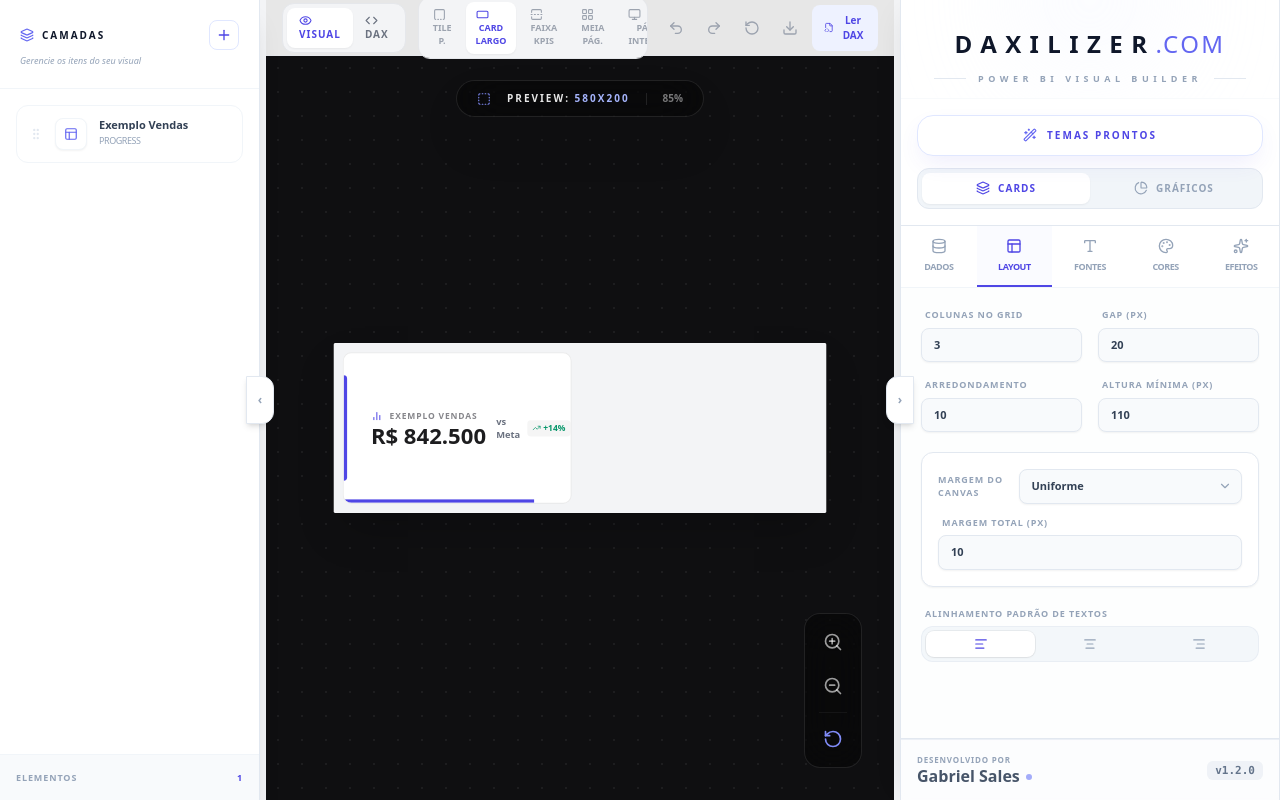
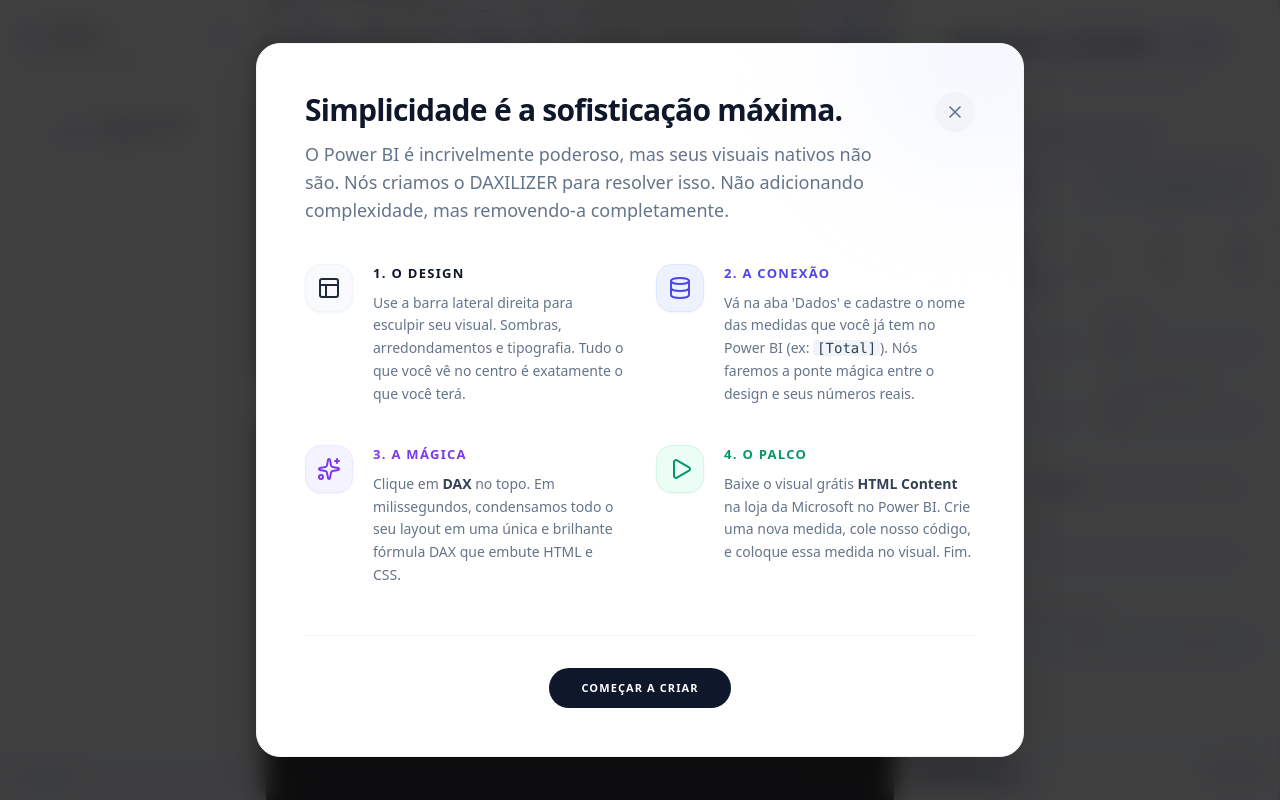
Before and after one commit to gabsalles/app-custom-html-visuals-dax-pbi, a React (Vite) app: page / in a window 1280 px wide. Built offline with nearby package versions, Linux system fonts and the light colour scheme.

Commit message:
feat: add help modal with usage instructions and help button

```diff
--- a/App.tsx
+++ b/App.tsx
@@ -9,7 +9,8 @@
   Code, Eye, Copy, Check, Settings2, Download, Upload,
   Trash2, RotateCcw, FileCode2, X, Undo2, Redo2,
   Monitor, FlipVertical, RectangleHorizontal, LayoutGrid, SquareDashedBottom,
-  Layers, Plus, GripVertical, Layout, PieChart
+  Layers, Plus, GripVertical, Layout, PieChart,
+  HelpCircle, Sparkles, Database, Play // <- Adicione estes ícones
 } from 'lucide-react';
 
 // ─────────────────────────────────────────────────────────────
@@ -216,6 +217,13 @@
   }, []);
 
   // ── UI state ───────────────────────────────────────────────
+  const [isHelpOpen, setIsHelpOpen] = useState(() => {
+  return localStorage.getItem('daxilizer-help-seen') !== 'true';
+  });
+  const handleCloseHelp = () => {
+  setIsHelpOpen(false);
+  localStorage.setItem('daxilizer-help-seen', 'true');
+  };
   const [viewMode,         setViewMode]         = useState<'preview' | 'code'>('preview');
   const [activePreset,     setActivePreset]     = useState<PresetId>('card-wide');
   const [customDimensions, setCustomDimensions] = useState({ width: 800, height: 400 });
@@ -458,6 +466,11 @@
           )}
 
           <div className="flex items-center gap-1.5">
+            {/* 👇 Adicione o botão de Ajuda aqui 👇 */}
+            <button onClick={() => setIsHelpOpen(true)} className="p-2 text-gray-400 hover:text-indigo-600 transition-colors" title="Como usar">
+              <HelpCircle size={16} />
+            </button>
+            <div className="w-px h-4 bg-slate-200 mx-1" /> {/* Linha divisória charmosa */}
             <button onClick={undo} disabled={!canUndo} className="p-2 text-gray-400 hover:text-indigo-600"><Undo2 size={16} /></button>
             <button onClick={redo} disabled={!canRedo} className="p-2 text-gray-400 hover:text-indigo-600"><Redo2 size={16} /></button>
             <button onClick={handleReset} className="p-2 text-gray-400 hover:text-red-500"><RotateCcw size={16} /></button>
@@ -534,6 +547,77 @@
           </div>
         </div>
       )}
+      {/* ── Modal de Ajuda (Estilo Apple / Steve Jobs) ── */}
+      {isHelpOpen && (
+        <div className="fixed inset-0 bg-[#0f0f11]/80 backdrop-blur-md flex items-center justify-center z-50 animate-fadeIn p-4" onClick={handleCloseHelp}>
+          <div className="bg-white rounded-3xl shadow-2xl w-full max-w-3xl overflow-hidden cursor-default border border-slate-100 transform transition-all" onClick={e => e.stopPropagation()}>
+            <div className="p-8 md:p-12 relative overflow-hidden">
+
+              {/* Efeito de luz de fundo */}
+              <div className="absolute top-0 right-0 w-64 h-64 bg-indigo-50 rounded-full blur-3xl opacity-60 -translate-y-1/2 translate-x-1/3 pointer-events-none" />
+
+              <div className="flex justify-between items-start mb-10 relative z-10">
+                <div>
+                  <h2 className="text-3xl font-black text-slate-900 tracking-tight mb-3">Simplicidade é a sofisticação máxima.</h2>
+                  <p className="text-slate-500 text-base md:text-lg font-medium leading-relaxed max-w-xl">
+                    O Power BI é incrivelmente poderoso, mas seus visuais nativos não são. Nós criamos o DAXILIZER para resolver isso. Não adicionando complexidade, mas removendo-a completamente.
+                  </p>
+                </div>
+                <button onClick={handleCloseHelp} className="p-2.5 bg-slate-100 hover:bg-slate-200 rounded-full text-slate-500 hover:text-slate-800 transition-colors shrink-0">
+                  <X size={20} />
+                </button>
+              </div>
+
+              <div className="grid grid-cols-1 md:grid-cols-2 gap-x-8 gap-y-10 relative z-10">
+
+                {/* Passo 1 */}
+                <div className="flex gap-5 items-start">
+                  <div className="w-12 h-12 rounded-2xl bg-slate-50 border border-slate-100 flex items-center justify-center text-slate-800 flex-shrink-0 shadow-sm"><Layout size={24} /></div>
+                  <div>
+                    <h3 className="text-[13px] font-black uppercase tracking-widest text-slate-900 mb-2">1. O Design</h3>
+                    <p className="text-sm text-slate-500 leading-relaxed font-medium">Use a barra lateral direita para esculpir seu visual. Sombras, arredondamentos e tipografia. Tudo o que você vê no centro é exatamente o que você terá.</p>
+                  </div>
+                </div>
+
+                {/* Passo 2 */}
+                <div className="flex gap-5 items-start">
+                  <div className="w-12 h-12 rounded-2xl bg-indigo-50 border border-indigo-100 flex items-center justify-center text-indigo-600 flex-shrink-0 shadow-sm"><Database size={24} /></div>
+                  <div>
+                    <h3 className="text-[13px] font-black uppercase tracking-widest text-indigo-600 mb-2">2. A Conexão</h3>
+                    <p className="text-sm text-slate-500 leading-relaxed font-medium">Vá na aba 'Dados' e cadastre o nome das medidas que você já tem no Power BI (ex: <code className="bg-slate-100 px-1 rounded text-slate-700">[Total]</code>). Nós faremos a ponte mágica entre o design e seus números reais.</p>
+                  </div>
+                </div>
+
+                {/* Passo 3 */}
+                <div className="flex gap-5 items-start">
+                  <div className="w-12 h-12 rounded-2xl bg-violet-50 border border-violet-100 flex items-center justify-center text-violet-600 flex-shrink-0 shadow-sm"><Sparkles size={24} /></div>
+                  <div>
+                    <h3 className="text-[13px] font-black uppercase tracking-widest text-violet-600 mb-2">3. A Mágica</h3>
+                    <p className="text-sm text-slate-500 leading-relaxed font-medium">Clique em <strong className="text-slate-700">DAX</strong> no topo. Em milissegundos, condensamos todo o seu layout em uma única e brilhante fórmula DAX que embute HTML e CSS.</p>
+                  </div>
+                </div>
+
+                {/* Passo 4 */}
+                <div className="flex gap-5 items-start">
+                  <div className="w-12 h-12 rounded-2xl bg-emerald-50 border border-emerald-100 flex items-center justify-center text-emerald-600 flex-shrink-0 shadow-sm"><Play size={24} className="ml-0.5" /></div>
+                  <div>
+                    <h3 className="text-[13px] font-black uppercase tracking-widest text-emerald-600 mb-2">4. O Palco</h3>
+                    <p className="text-sm text-slate-500 leading-relaxed font-medium">Baixe o visual grátis <strong className="text-slate-700">HTML Content</strong> na loja da Microsoft no Power BI. Crie uma nova medida, cole nosso código, e coloque essa medida no visual. Fim.</p>
+                  </div>
+                </div>
+
+              </div>
+
+              <div className="mt-12 pt-8 border-t border-slate-100 flex justify-center relative z-10">
+                <button onClick={handleCloseHelp} className="px-8 py-3 bg-slate-900 text-white text-[11px] font-black uppercase tracking-widest rounded-full hover:bg-indigo-600 hover:shadow-lg hover:shadow-indigo-500/30 transition-all hover:-translate-y-0.5">
+                  Começar a criar
+                </button>
+              </div>
+
+            </div>
+          </div>
+        </div>
+      )}
     </div>
   );
 };
```
